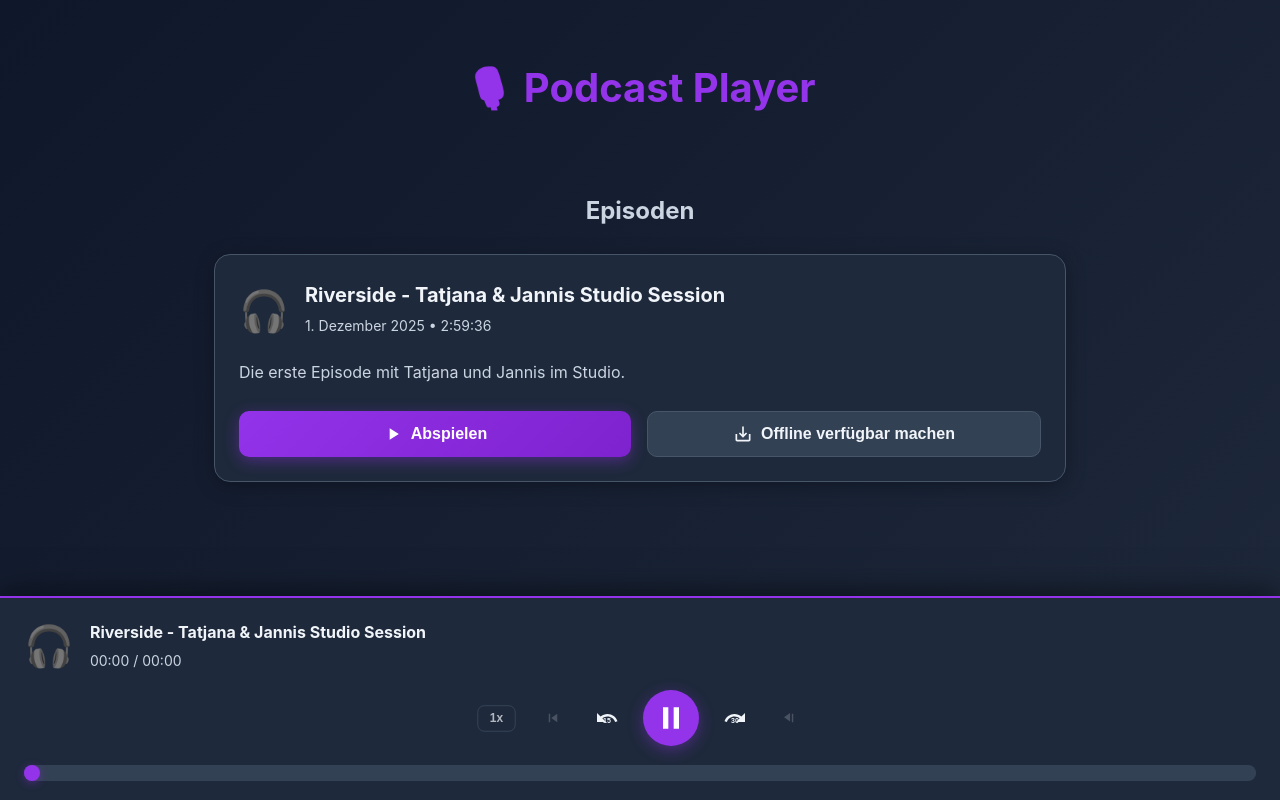
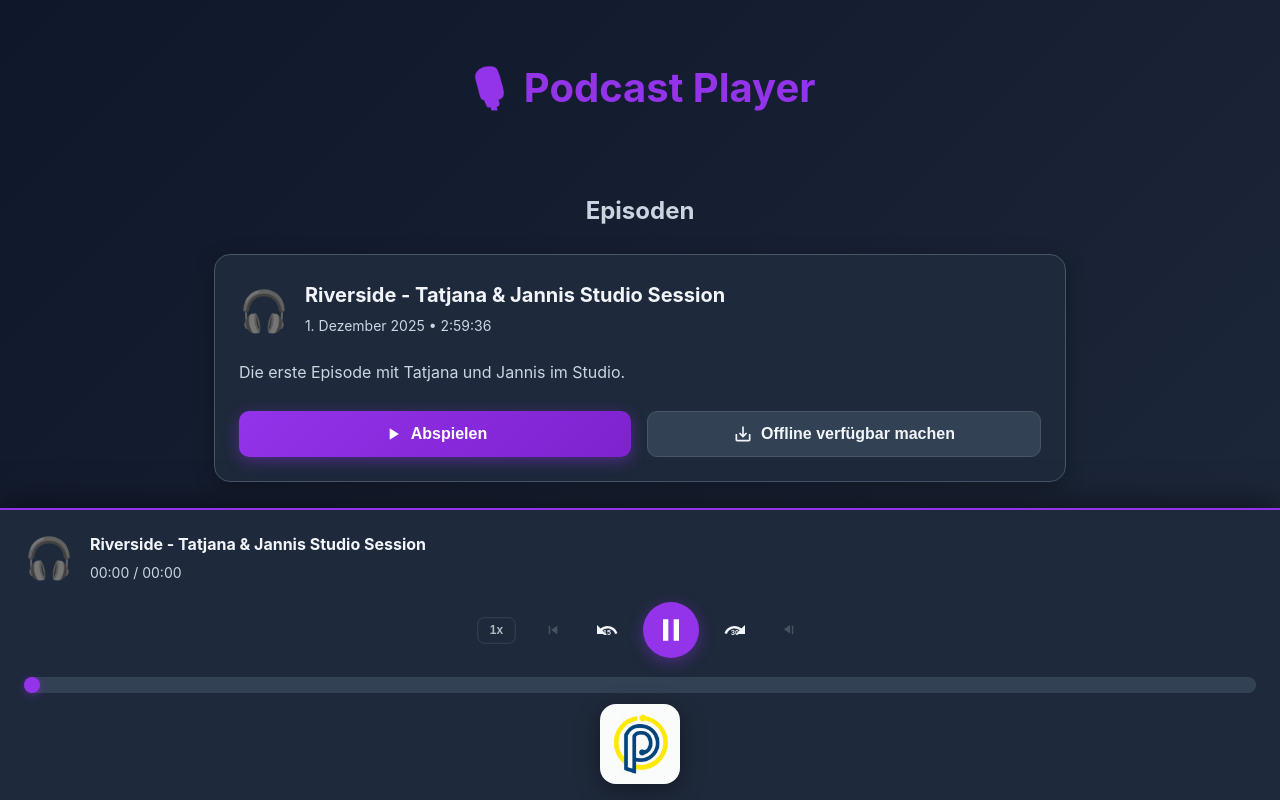
Before and after one commit to gunterstruck/TalkingSmartSales, a plain HTML site: page index.html in a window 1280 px wide. Both pictures are taken after a click on the button "Abspielen". Drawn offline with Linux system fonts and the light colour scheme.

Commit message:
Add podcast cover under audio player

```diff
--- a/assets/style.css
+++ b/assets/style.css
@@ -321,6 +321,20 @@
     width: 100%;
 }
 
+.player-branding {
+    display: flex;
+    justify-content: center;
+    align-items: center;
+    padding-top: 0.5rem;
+}
+
+.player-cover-art {
+    height: 80px;
+    width: auto;
+    border-radius: 16px;
+    box-shadow: 0 6px 25px rgba(0, 0, 0, 0.35);
+}
+
 .progress-bar {
     width: 100%;
     height: 6px;
--- a/index.html
+++ b/index.html
@@ -87,6 +87,10 @@
         <div class="player-progress">
             <input type="range" id="progress-bar" class="progress-bar" min="0" max="100" value="0" step="0.1">
         </div>
+
+        <div class="player-branding">
+            <img src="assets/PP-512x512.png" alt="Talking Smart Sales Podcast Cover" class="player-cover-art">
+        </div>
     </div>
 
     <script src="assets/app.js"></script>
```
